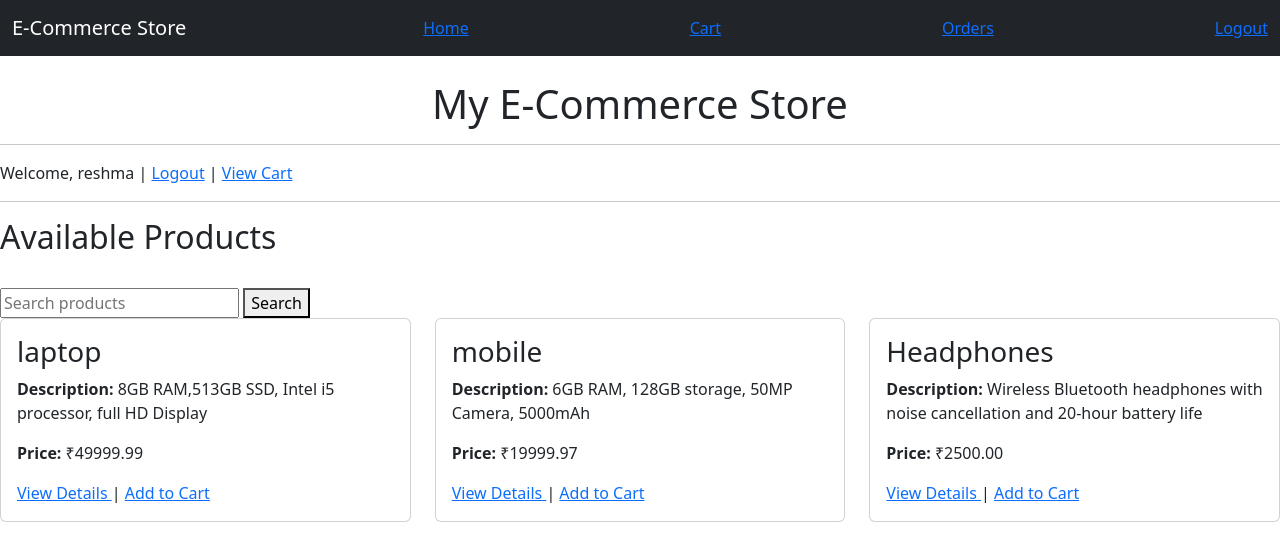
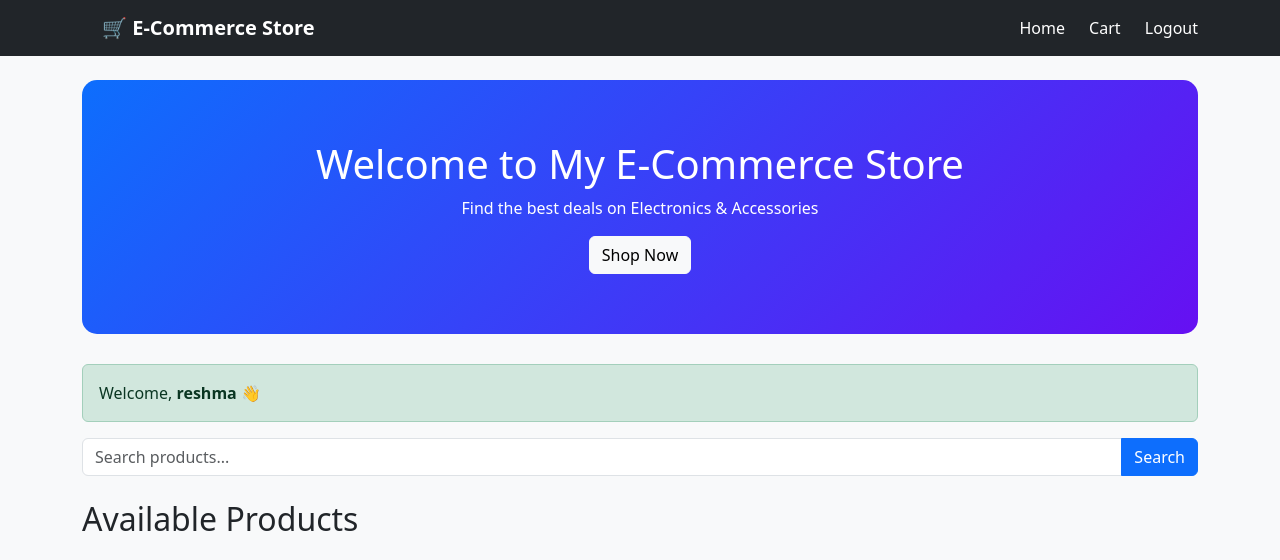
Before and after one commit to reshmasiripangi-commits/CodeAlpha_Ecommerce, a Django app: page / in a window 1280 px wide. Shown: the top 560 px of the page. Run offline with Django 5.2, Linux system fonts and the light colour scheme; a user stored in the database is signed in; data comes from the database, SQL or seed files in the repository; both versions use the stored data as it was after the commit.

Commit message:
enchancement

```diff
--- a/ecommerce_project/settings.py
+++ b/ecommerce_project/settings.py
@@ -117,3 +117,5 @@ USE_TZ = True
 # https://docs.djangoproject.com/en/6.0/howto/static-files/
 
 STATIC_URL = 'static/'
+MEDIA_URL = '/media/'
+MEDIA_ROOT = BASE_DIR.parent / 'media'
--- a/ecommerce_project/urls.py
+++ b/ecommerce_project/urls.py
@@ -16,6 +16,8 @@ Including another URLconf
 """
 from django.contrib import admin
 from django.urls import path,include
+from django.conf import settings
+from django.conf.urls.static import static
 
 
 urlpatterns = [
@@ -25,3 +27,8 @@ urlpatterns = [
 
     path('accounts/', include('django.contrib.auth.urls')),
 ]
+if settings.DEBUG:
+    urlpatterns += static(
+        settings.MEDIA_URL,
+        document_root=settings.MEDIA_ROOT
+    )
--- a/store/admin.py
+++ b/store/admin.py
@@ -1,4 +1,6 @@
 from django.contrib import admin
-from .models import Product
-# Register your models here.
+from .models import Product, Cart, Order
+
 admin.site.register(Product)
+admin.site.register(Cart)
+admin.site.register(Order)
--- a/store/models.py
+++ b/store/models.py
@@ -4,11 +4,15 @@ from django.contrib.auth.models import User
 from django.db import models
 
 # Create your models here.
+
 class Product(models.Model):
-    name = models.CharField(max_length=200)
+    name = models.CharField(max_length=100)
     description = models.TextField()
     price = models.DecimalField(max_digits=10, decimal_places=2)
+    image = models.ImageField(upload_to='products/', blank=True, null=True)
 
+    def __str__(self):
+        return self.name
 class Cart(models.Model):
     user = models.ForeignKey(User, on_delete=models.CASCADE)
     product = models.ForeignKey(Product, on_delete=models.CASCADE)
--- a/store/templates/home.html
+++ b/store/templates/home.html
@@ -1,84 +1,169 @@
 <!DOCTYPE html>
-<html>
+<html lang="en">
 <head>
-    <link href="https://cdn.jsdelivr.net/npm/bootstrap@5.3.3/dist/css/bootstrap.min.css" rel="stylesheet">
+    <meta charset="UTF-8">
+    <meta name="viewport" content="width=device-width, initial-scale=1.0">
     <title>E-Commerce Store</title>
 
+    <link href="https://cdn.jsdelivr.net/npm/bootstrap@5.3.3/dist/css/bootstrap.min.css"
+          rel="stylesheet">
+
+    <style>
+        body {
+            background-color: #f8f9fa;
+        }
+
+        .hero {
+            background: linear-gradient(135deg, #0d6efd, #6610f2);
+            color: white;
+            padding: 60px;
+            border-radius: 15px;
+            margin-bottom: 30px;
+            text-align: center;
+        }
+
+        .card {
+            transition: all 0.3s ease;
+        }
+
+        .card:hover {
+            transform: translateY(-8px);
+            box-shadow: 0 10px 25px rgba(0,0,0,0.15);
+        }
+
+        .card-img-top {
+            height: 250px;
+            object-fit: cover;
+        }
+
+        .navbar a {
+            text-decoration: none;
+            color: white;
+            margin-left: 20px;
+        }
+
+        .navbar a:hover {
+            color: #ffc107;
+        }
+
+        footer {
+            margin-top: 50px;
+            padding: 20px;
+        }
+    </style>
 </head>
+
 <body>
-    <nav class="navbar navbar-dark bg-dark">
-  <div class="container-fluid">
-    <a class="navbar-brand">
-      E-Commerce Store
+
+<!-- Navbar -->
+<nav class="navbar navbar-expand-lg navbar-dark bg-dark">
+    <div class="container">
+
+        <a class="navbar-brand fw-bold" href="/">
+            🛒 E-Commerce Store
         </a>
 
+        <div class="ms-auto">
+
             <a href="/">Home</a>
-    <a href="/cart/">Cart</a>
-    <a href="/orders/">Orders</a>
-    <a href="/accounts/logout/">Logout</a>
-  </div>
-</nav>
-    <div class="container mt-4">
-    <h1 class="text-center">My E-Commerce Store</h1>
-</div>
-
-    <hr>
 
             {% if user.is_authenticated %}
-        <p>
-            Welcome, {{ user.username }}
-            |
+                <a href="{% url 'cart' %}">Cart</a>
                 <a href="/accounts/logout/">Logout</a>
-            |
-            <a href="{% url 'cart' %}">View Cart</a>
-        </p>
             {% else %}
                 <a href="/accounts/login/">Login</a>
-        |
                 <a href="/accounts/register/">Register</a>
             {% endif %}
 
-    <hr>
+        </div>
+    </div>
+</nav>
 
-    <h2>Available Products</h2>
-    <br>
-    <form method="GET">
-            <input type="text" name="q"
-           placeholder="Search products">
-           <button type="submit">Search</button>
+<div class="container mt-4">
+
+    <!-- Hero Banner -->
+    <div class="hero">
+        <h1>Welcome to My E-Commerce Store</h1>
+        <p>Find the best deals on Electronics & Accessories</p>
+        <a href="#products" class="btn btn-light">
+            Shop Now
+        </a>
+    </div>
+
+    <!-- User Info -->
+    {% if user.is_authenticated %}
+        <div class="alert alert-success">
+            Welcome, <strong>{{ user.username }}</strong> 👋
+        </div>
+    {% endif %}
+
+    <!-- Search -->
+    <form method="GET" class="mb-4">
+        <div class="input-group">
+            <input type="text"
+                   name="q"
+                   class="form-control"
+                   placeholder="Search products...">
+
+            <button class="btn btn-primary" type="submit">
+                Search
+            </button>
+        </div>
     </form>
 
+    <h2 id="products" class="mb-4">
+        Available Products
+    </h2>
 
     <div class="row">
 
         {% for product in products %}
 
-    <div class="col-md-4">
+        <div class="col-md-4 mb-4">
 
-        <div class="card mb-4">
+            <div class="card h-100">
+
+                {% if product.image %}
+                    <img src="{{ product.image.url }}"
+                         class="card-img-top"
+                         alt="{{ product.name }}">
+                {% else %}
+                    <img src="https://picsum.photos/400/250"
+                         class="card-img-top"
+                         alt="Product Image">
+                {% endif %}
 
                 <div class="card-body">
 
-                <h3>{{ product.name }}</h3>
+                    <span class="badge bg-success">
+                        New Arrival
+                    </span>
+
+                    <h4 class="mt-2">
+                        {{ product.name }}
+                    </h4>
 
                     <p>
-                    <strong>Description:</strong>
                         {{ product.description }}
                     </p>
 
-                <p>
-                    <strong>Price:</strong>
+                    <h5 class="text-primary">
                         ₹{{ product.price }}
-                </p>
+                    </h5>
 
-                <a href="{% url 'product_detail' product.id %}">
+                </div>
+
+                <div class="card-footer bg-white">
+
+                    <a href="{% url 'product_detail' product.id %}"
+                       class="btn btn-primary">
                         View Details
                     </a>
 
                     {% if user.is_authenticated %}
-                    |
-                    <a href="{% url 'add_to_cart' product.id %}">
-                        Add to Cart
+                    <a href="{% url 'add_to_cart' product.id %}"
+                       class="btn btn-success">
+                        Add To Cart
                     </a>
                     {% endif %}
 
@@ -90,16 +175,24 @@
 
         {% empty %}
 
-    <p>No products available.</p>
+        <div class="col-12">
+            <div class="alert alert-warning">
+                No products available.
+            </div>
+        </div>
 
         {% endfor %}
 
     </div>
 
-<footer class="text-center mt-5">
-    <hr>
-    <p>
-        © 2026 E-Commerce Store |
-        Developed by Reshma Siripangi
+</div>
+
+<!-- Footer -->
+<footer class="bg-dark text-white text-center">
+    <p class="mb-0">
+        © 2026 E-Commerce Store | Developed by Reshma Siripangi
     </p>
 </footer>
+
+</body>
+</html>
```
Also changed, not shown: db.sqlite3, media/products/headphones.jpg (added), media/products/laptop.jpg (added), media/products/mobile.jpg (added), store/migrations/0004_product_image_alter_product_name.py (added). Lines whose indentation alone changed are shown as unchanged.
